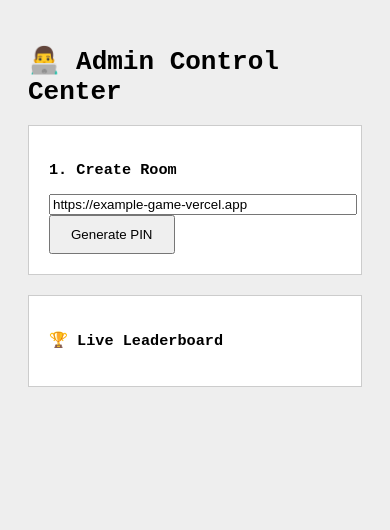
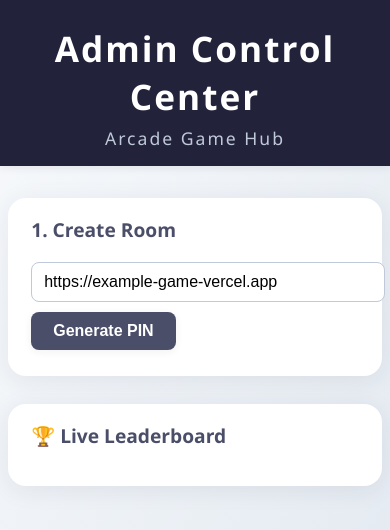
Before and after one commit to eberjohns/game_hub, a website: page public/admin.html in a window 390 px wide. Drawn offline with nearby package versions, Linux system fonts and the light colour scheme; no server answers.

Commit message:
updated the admin page styling, added start files

```diff
--- a/public/admin.html
+++ b/public/admin.html
@@ -4,36 +4,156 @@
     <title>Admin Control</title>
     <script src="/socket.io/socket.io.js"></script>
     <style>
-        body { font-family: monospace; padding: 20px; background: #eee; }
-        .panel { border: 1px solid #ccc; padding: 20px; background: white; margin-bottom: 20px; }
-        button { padding: 10px 20px; cursor: pointer; }
-        #playerList { display: flex; flex-wrap: wrap; gap: 10px; }
-        .player-chip { background: #ddd; padding: 5px 10px; border-radius: 15px; }
+        body {
+            font-family: 'Segoe UI', Arial, sans-serif;
+            background: linear-gradient(120deg, #f8fafc 0%, #e0e7ef 100%);
+            margin: 0;
+            min-height: 100vh;
+        }
+        .header {
+            background: #22223b;
+            color: #fff;
+            padding: 24px 0 16px 0;
+            text-align: center;
+            letter-spacing: 2px;
+            box-shadow: 0 2px 8px rgba(34,34,59,0.08);
+            margin-bottom: 32px;
+        }
+        .container {
+            max-width: 600px;
+            margin: 0 auto;
+            padding: 0 16px 32px 16px;
+        }
+        .panel {
+            border-radius: 18px;
+            box-shadow: 0 4px 24px rgba(34,34,59,0.08);
+            border: none;
+            padding: 28px 24px 24px 24px;
+            background: #fff;
+            margin-bottom: 28px;
+            transition: box-shadow 0.2s;
+        }
+        .panel:hover {
+            box-shadow: 0 8px 32px rgba(34,34,59,0.13);
+        }
+        h1, h2, h3 {
+            font-weight: 700;
+            margin-top: 0;
+        }
+        h1 {
+            font-size: 2.2rem;
+            margin-bottom: 0;
+        }
+        h2 {
+            font-size: 2rem;
+        }
+        h3 {
+            font-size: 1.2rem;
+            color: #4a4e69;
+        }
+        input[type="text"] {
+            padding: 10px 12px;
+            border-radius: 8px;
+            border: 1px solid #bfc9d9;
+            font-size: 1rem;
+            width: 70%;
+            margin-right: 10px;
+            outline: none;
+            transition: border 0.2s;
+        }
+        input[type="text"]:focus {
+            border: 1.5px solid #4a4e69;
+        }
+        button {
+            padding: 10px 22px;
+            border-radius: 8px;
+            border: none;
+            background: #4a4e69;
+            color: #fff;
+            font-weight: 600;
+            font-size: 1rem;
+            margin-right: 10px;
+            margin-bottom: 8px;
+            cursor: pointer;
+            box-shadow: 0 2px 8px rgba(34,34,59,0.06);
+            transition: background 0.2s, box-shadow 0.2s;
+        }
+        button:hover {
+            background: #22223b;
+            box-shadow: 0 4px 16px rgba(34,34,59,0.13);
+        }
+        button[style*="background: green"] {
+            background: #38b000 !important;
+        }
+        button[style*="background: green"]:hover {
+            background: #008000 !important;
+        }
+        button[style*="background: red"] {
+            background: #d90429 !important;
+        }
+        button[style*="background: red"]:hover {
+            background: #a30015 !important;
+        }
+        #playerList {
+            display: flex;
+            flex-wrap: wrap;
+            gap: 10px;
+            margin-top: 10px;
+        }
+        .player-chip {
+            background: linear-gradient(90deg, #bfc9d9 0%, #dee2e6 100%);
+            color: #22223b;
+            padding: 7px 16px;
+            border-radius: 20px;
+            font-size: 1rem;
+            font-weight: 500;
+            box-shadow: 0 1px 4px rgba(34,34,59,0.07);
+        }
+        #liveBoard {
+            list-style: none;
+            padding: 0;
+            margin: 0;
+        }
+        #liveBoard li {
+            background: #f1f3f8;
+            margin-bottom: 8px;
+            padding: 10px 16px;
+            border-radius: 10px;
+            font-size: 1.05rem;
+            color: #22223b;
+            box-shadow: 0 1px 4px rgba(34,34,59,0.04);
+        }
+        @media (max-width: 700px) {
+            .container { max-width: 98vw; padding: 0 2vw; }
+            .panel { padding: 18px 6vw 18px 6vw; }
+            input[type="text"] { width: 100%; margin-bottom: 10px; }
+        }
     </style>
 </head>
 <body>
-    <h1>👨‍💻 Admin Control Center</h1>
-
+    <div class="header">
+        <h1>Admin Control Center</h1>
+        <div style="font-size:1.1rem; color:#bfc9d9; font-weight:400; margin-top:6px;">Arcade Game Hub</div>
+    </div>
+    <div class="container">
         <div id="setup" class="panel">
             <h3>1. Create Room</h3>
-        <input type="text" id="gameUrl" value="https://example-game-vercel.app" style="width: 300px;">
+            <input type="text" id="gameUrl" value="https://example-game-vercel.app">
             <button onclick="createRoom()">Generate PIN</button>
         </div>
-
         <div id="controls" class="panel" style="display:none;">
-        <h2 style="font-size: 3rem; margin: 0;">PIN: <span id="pinDisplay">----</span></h2>
-        <hr>
+            <h2 style="font-size: 2.5rem; margin: 0 0 10px 0; letter-spacing:2px;">PIN: <span id="pinDisplay">----</span></h2>
+            <hr style="margin: 18px 0; border: none; border-top: 1.5px solid #e0e7ef;">
             <button onclick="lockRoom()">🔒 Lock Joining</button>
             <button onclick="startGame()" style="background: green; color: white;">▶ START GAME</button>
             <button onclick="endGame()" style="background: red; color: white;">⏹ END SESSION</button>
-
-        <h3>Players (<span id="count">0</span>)</h3>
+            <h3 style="margin-top: 24px;">Players (<span id="count">0</span>)</h3>
             <div id="playerList"></div>
         </div>
-
         <div id="liveView" class="panel">
             <h3>🏆 Live Leaderboard</h3>
             <ul id="liveBoard"></ul>
+        </div>
     </div>
 
     <script>
```
Also changed, not shown: 2 other files. Lines whose indentation alone changed are shown as unchanged.
